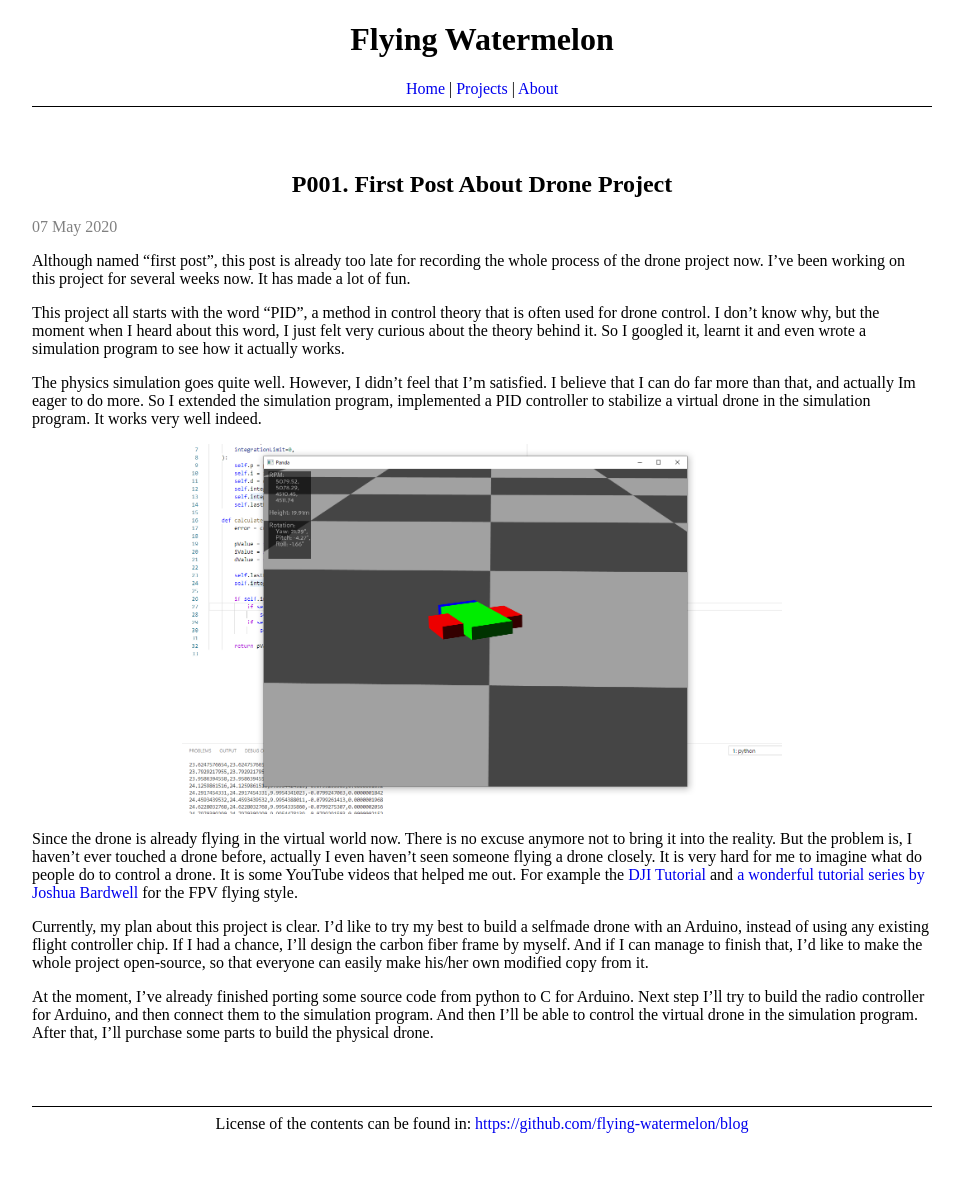
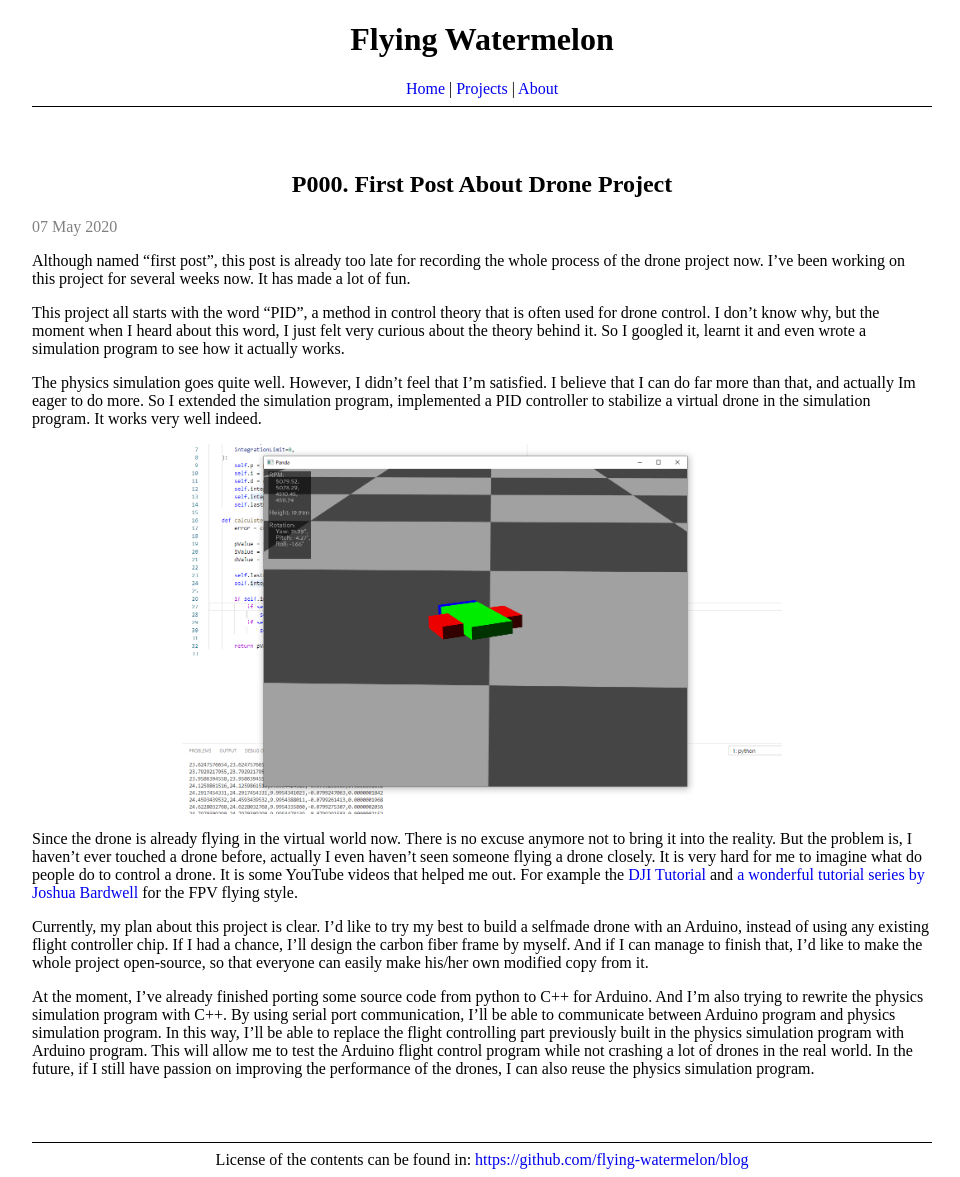
Before and after one commit to flying-watermelon/blog, a Jekyll site: the page built from _posts/2020-05-07-first-post-about-drone-project.md, in a window 1280 px wide. Shown: the whole page, without its empty margins (158-1118 px from the left). Built offline with Jekyll 4.4.1, drawn with Linux system fonts in a browser that asks for light colours; before the commit the page ends 1141 px from its top, so only the background shows below that.

Commit message:
Modified the a blog post.

```diff
--- a/_posts/2020-05-07-first-post-about-drone-project.md
+++ b/_posts/2020-05-07-first-post-about-drone-project.md
@@ -1,6 +1,6 @@
 ---
 layout: post
-title: P001. First Post About Drone Project
+title: P000. First Post About Drone Project
 ---
 Although named "first post", this post is already too late for recording the whole process of the drone project now. I've been working on this project for several weeks now. It has made a lot of fun.
 
@@ -14,4 +14,4 @@ Since the drone is already flying in the virtual world now. There is no excuse a
 
 Currently, my plan about this project is clear. I'd like to try my best to build a selfmade drone with an Arduino, instead of using any existing flight controller chip. If I had a chance, I'll design the carbon fiber frame by myself. And if I can manage to finish that, I'd like to make the whole project open-source, so that everyone can easily make his/her own modified copy from it.
 
-At the moment, I've already finished porting some source code from python to C for Arduino. Next step I'll try to build the radio controller for Arduino, and then connect them to the simulation program. And then I'll be able to control the virtual drone in the simulation program. After that, I'll purchase some parts to build the physical drone.
+At the moment, I've already finished porting some source code from python to C++ for Arduino. And I'm also trying to rewrite the physics simulation program with C++. By using serial port communication, I'll be able to communicate between Arduino program and physics simulation program. In this way, I'll be able to replace the flight controlling part previously built in the physics simulation program with Arduino program. This will allow me to test the Arduino flight control program while not crashing a lot of drones in the real world. In the future, if I still have passion on improving the performance of the drones, I can also reuse the physics simulation program.
```
